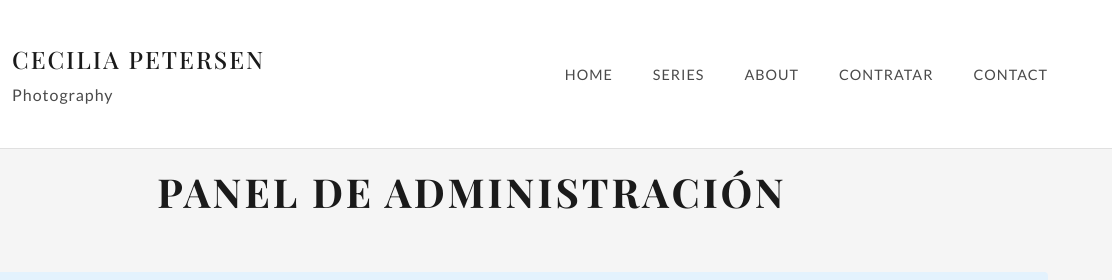
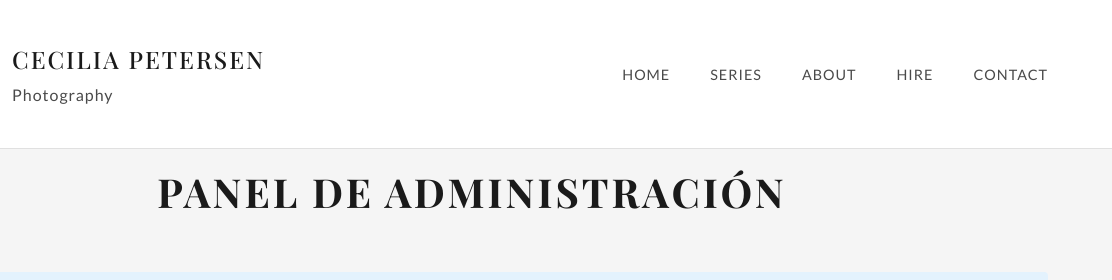
Before and after one commit to SofiaGarciaMenendez/TPfinal, a plain HTML site: page admin.html in a window 1280 px wide. Shown: the top 280 px of the page, 168-1280 px from the left. Drawn offline with nearby package versions, Linux system fonts and the light colour scheme.

Commit message:
: menú en inglés complet habia dejado un nombre en espaniol me di cuenta recien

```diff
--- a/admin.html
+++ b/admin.html
@@ -184,7 +184,7 @@
         <li><a href="index.html">HOME</a></li>
         <li><a href="series.html">SERIES</a></li>
         <li><a href="index.html#about">ABOUT</a></li>
-        <li><a href="contratar.html">CONTRATAR</a></li>
+        <li><a href="contratar.html">HIRE</a></li>
         <li><a href="index.html#contact">CONTACT</a></li>
       </ul>
     </nav>
```
Also changed, not shown: contratar.html (+1 -1 lines), index.html (+1 -1 lines), series.html (+1 -1 lines).
